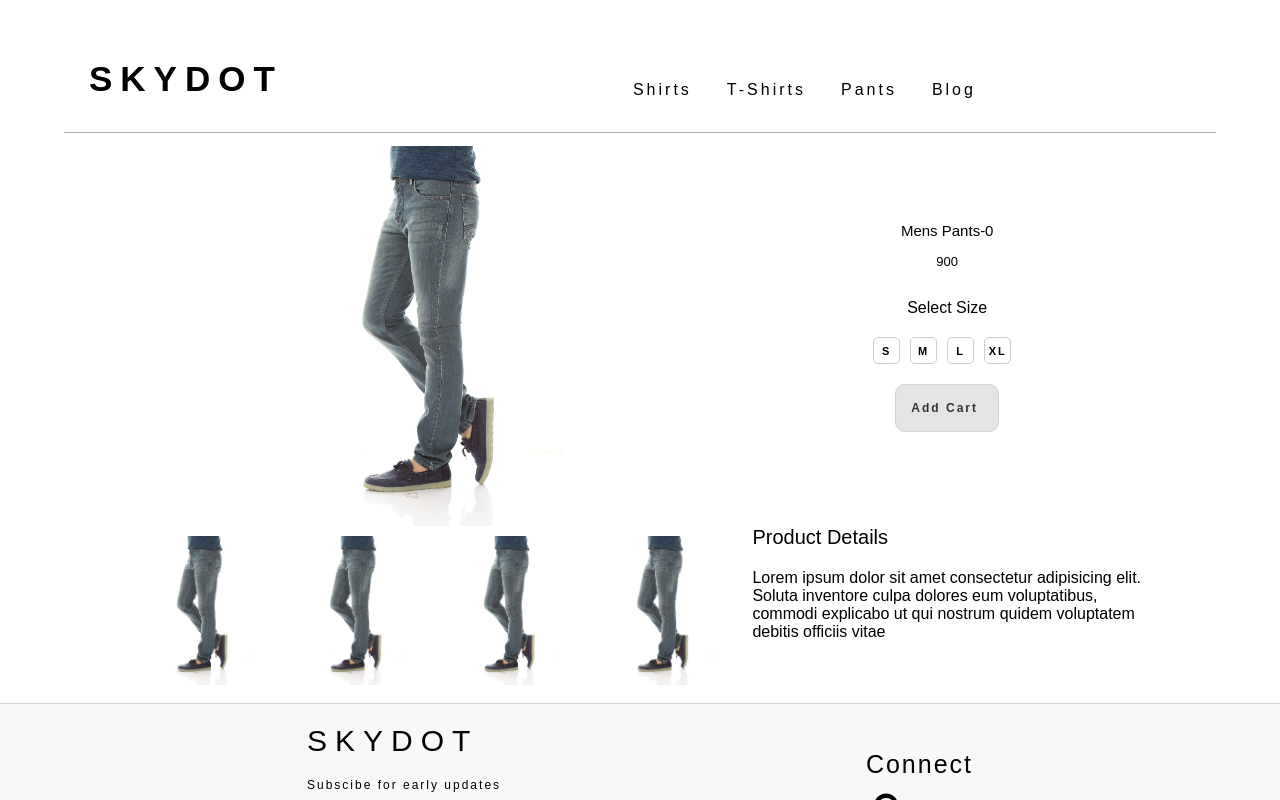
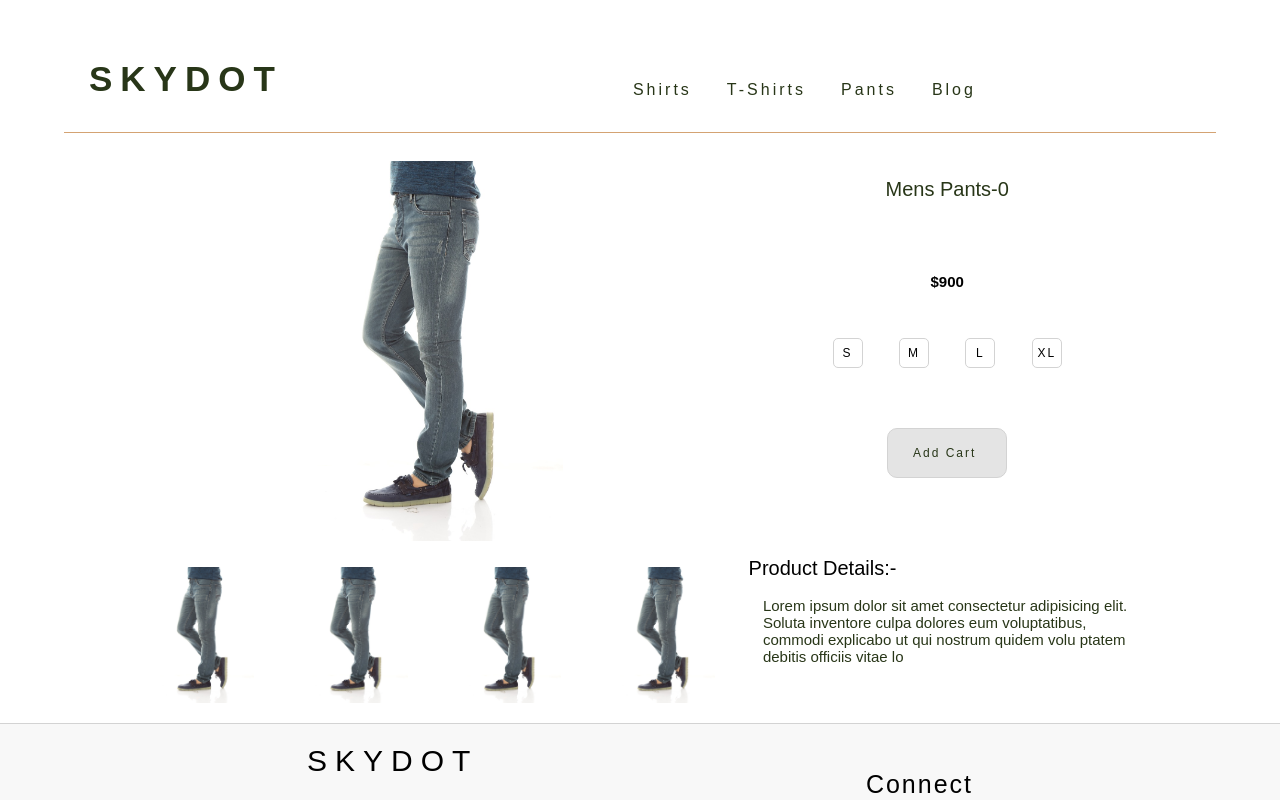
Before and after one commit to shiyasali23/Skydot-frontend, a React (Create React App) app in the folder front-end/: page /product/mp001 in a window 1280 px wide. Shown: the top 800 px of the page. Built offline with nearby package versions, Linux system fonts and the light colour scheme.

Commit message:
bug fixed in totoal calculation p1

```diff
--- a/front-end/src/Components/AddToCart/AddCart.css
+++ b/front-end/src/Components/AddToCart/AddCart.css
@@ -11,18 +11,20 @@
 }
 
 .size-button {
+  width: 27px;
+  height: 27px;
+  padding: 0px 5px;
   display: flex;
   justify-content: center;
-  padding: 0px 5px;
+  align-items: center;
   background-color: rgba(0, 0, 0, 0);
-  width: 27px;
-  height: 27px;
+  border: 1px solid rgb(204, 204, 204);
   border-radius: 5px;
-  border: 1px solid rgb(204, 204, 204);
   margin-right: 10px;
   cursor: pointer;
   font-size: 11px;
   transition: transform 0.3s ease-in-out;
+  font-weight: 400;
 }
 
 .size-button:hover {
@@ -31,12 +33,11 @@
   transform: scale(1.1);
 }
 
-.hidden-checkbox {
-  display: none;
-}
+
 
 .fa-bag-shopping {
   font-size: 20px;
+  color: #283618;
 }
 
 .fa-bag-shopping:hover {
--- a/front-end/src/Components/Cart/Cart.jsx
+++ b/front-end/src/Components/Cart/Cart.jsx
@@ -11,9 +11,8 @@ const Cart = () => {
   const [selectedShipping, setSelectedShipping] = useState("standard");
 
   const subtotalsArray = cartArray.map((items) => {
-    const { stocks } = items;
-    const totalUserNeeds = Object.values(stocks).reduce(
-      (total, sizeInfo) => total + sizeInfo.userNeeds,
+    const totalUserNeeds = Object.values(items.stocks).reduce(
+      (total, size) => total + size.userNeeds,
       0
     );
     return items.price * totalUserNeeds;
--- a/front-end/src/Components/Gender/Gender.css
+++ b/front-end/src/Components/Gender/Gender.css
@@ -19,11 +19,13 @@
   font-size: 20px;
   font-weight: 100;
   transition: transform 0.3s ease-in-out;
+  color: #283618;
 }
 
 .slash h1 {
   font-weight: 100;
   font-size: 25px;
+  color: #283618;
 }
 .women {
   cursor: pointer;
@@ -32,6 +34,7 @@
   font-size: 20px;
   font-weight: 100;
   transition: transform 0.3s ease-in-out;
+  color: #283618;
 }
 
 .men h1:hover {
--- a/front-end/src/Components/Header/Header.css
+++ b/front-end/src/Components/Header/Header.css
@@ -3,12 +3,12 @@
   height: 132px;
   margin: 0px 5%;
   display: flex;
-  align-items:flex-end;
+  align-items: flex-end;
   justify-content: space-between;
-  border-bottom: 0.5px solid rgba(0, 0, 0, 0.323);
+  border-bottom: 0.5px solid #d4a373;
 }
 
-.nav-container div{
+.nav-container div {
   margin: 33px 0px;
 }
 
@@ -16,7 +16,7 @@
   letter-spacing: 8px;
   font-size: 35px;
   font-weight: 800;
-  color: black;
+  color: #283618;
   margin-left: 25px;
 }
 
@@ -29,7 +29,7 @@
   list-style: none;
   font-size: 16px;
   letter-spacing: 3px;
-  color: black;
+  color: #283618;
   margin-right: 35px;
 }
 
@@ -48,6 +48,7 @@
   font-size: 21px;
   transition: transform 0.3s ease-in-out;
   cursor: pointer;
+  color: #283618;
 }
 
 .cart-icon:hover {
@@ -59,7 +60,6 @@
   color: black;
   font-weight: 300;
   margin-bottom: 5px;
-
 }
 
 @media screen and (max-width: 768px) {
@@ -69,7 +69,7 @@
     justify-content: space-between;
   }
 
-  .nav-container div{
+  .nav-container div {
     margin: 20px 0px;
   }
 
@@ -78,10 +78,10 @@
     font-weight: 400;
   }
 
-  .nav-cart-icon{
+  .nav-cart-icon {
     align-items: flex-end;
   }
-  .nav-list ul{
+  .nav-list ul {
     margin-left: 50px;
   }
 
@@ -100,6 +100,4 @@
   .cart-icon {
     font-size: 14px;
   }
-
-
 }
--- a/front-end/src/Components/ProductCard/ProductCard.css
+++ b/front-end/src/Components/ProductCard/ProductCard.css
@@ -7,6 +7,7 @@
   justify-content: space-evenly;
   box-shadow: rgba(0, 0, 0, 0.1) 0 0 1px, rgba(0, 0, 0, 0.08) 0 0 1px,
     rgba(0, 0, 0, 0.06) 0 0 1px;
+    border: 0.5px solid #d4a3732b;;
   margin-bottom: 20px;
   cursor: pointer;
   transition: transform 0.3s ease-in-out;
@@ -28,18 +29,19 @@
 .product-img img {
   width: 100%;
   height: 100%;
-  box-shadow: rgba(0, 0, 0, 0.1) 0 0 2px, rgba(0, 0, 0, 0.08) 0 0 4px,
-    rgba(0, 0, 0, 0.06) 0 0 6px;
+
 }
 
 .product-name {
   margin: 5px 18px;
   font-size: 15px;
+  color: #283618;
 }
 
 .product-price {
   margin: 10px 18px;
   font-size: 13px;
+  color: #283618;
 }
 
 @media screen and (max-width: 768px) {
--- a/front-end/src/Components/ProductPage/ProductPage.css
+++ b/front-end/src/Components/ProductPage/ProductPage.css
@@ -1,7 +1,8 @@
+
 .display-container {
   width: 80%;
   margin: 10px 10%;
-  height: 550px;
+  height: 570px;
   display: flex;
   justify-content: space-between;
 }
@@ -19,48 +20,107 @@
 
 .display-right-top {
   width: 100%;
-  height: 60%;
+  height: 65%;
   display: flex;
   flex-direction: column;
-  justify-content: center;
   align-items: center;
+  justify-content: space-evenly;
 }
 
-.sizes {
-  height: 80px;
+.product-page-name{
+  width: 80%;
+  height: 60px;
+  margin: 0;
+  text-align: center;
+}
+.product-page-name p{
+  color: #283618;
+  font-size: 20px;
+  font-weight: 400;
+}
+
+.product-page-price{
+  text-align: center;
+  width: 80%;
+  height: 30px;
+  margin: 0;
+}
+.product-page-price p{
+  font-size: 15px;
+  font-weight: 800;
+
+}
+
+.select-sizes-section{
+  height: 140px;
+  width: 80%;
   display: flex;
   flex-direction: column;
   align-items: center;
   justify-content: space-between;
-  margin: 20px 0px;
 }
 
-.sizes-icons {
+.sizes-buttons-container {
+  width: 70%;
   display: flex;
   align-items: center;
   justify-content: space-between;
-  margin: 20px 0px;
+}
+
+.sizes-buttons-container button{
+  width: 30px;
+  height: 30px;
+  border-radius: 5px;
+  display: flex;
+  justify-content: center;
+  font-size: 12px;
+  font-weight: 200;
+  padding: 0;
+  color: #283618;
+  transition: transform 0.3s ease-in-out;
+}
+.sizes-buttons-container button:hover {
+  box-shadow: rgba(0, 0, 0, 0.1) 0 0 2px, rgba(0, 0, 0, 0.08) 0 0 4px,
+    rgba(0, 0, 0, 0.06) 0 0 6px;
+  transform: scale(1.1);
+
+}
+
+.add-cart-button{
+  font-size: 12px;
+  font-weight: 400;
+  display: flex;
+  justify-content: center;
+  width: 120px;
+  height: 50px;
+  color: #283618;
 }
 
 .display-right-bottom {
   display: flex;
   flex-direction: column;
+  align-items: center;
   justify-content: center;
   width: 100%;
-  height: 40%;
-    overflow: scroll;
+  height: 35%;
+  overflow: auto;
 }
 
 .display-right-bottom h1 {
-  padding: 10px;
   font-size: 20px;
-  font-weight: 400;
+  font-weight: 200;
+  width: 97%;
+  height: 20px;
+  margin-bottom: 15px;
 
 }
 .display-right-bottom p {
-  padding: 10px;
+  width: 90%;
+  margin: 5px;
+  font-size: 15px;
   font-weight: 200;
   text-align: left;
+  color: #283618;
 }
 
 /* -------------Display-left------------------ */
@@ -74,7 +134,7 @@
 
 .display-left-top {
   width: 100%;
-  height: 70%;
+  height: 73%;
   display: flex;
   align-items: center;
   justify-content: center;
@@ -93,7 +153,6 @@
 
 .display-left-bottom {
   width: 100%;
-  height: 30%;
   display: flex;
   align-items: center;
   justify-content: space-around;
@@ -113,14 +172,19 @@
   .display-container {
     width: 90%;
     margin: 10px 5%;
-    height: 500px;
+    height: 520px;
   }
 
-  .display-right-bottom h1 {
-    font-size: 17px;
+  .product-page-price p {
+    font-size: 15px;
   }
+
+  .product-page-name p{
+    font-size: 20px;
+  }
+
   .display-right-bottom p {
-    font-size: 12px;
+    font-size: 10px;
   }
 
   .main-img {
@@ -136,4 +200,13 @@
     width: 50px;
     height: 75px;
   }
+
+  .sizes-buttons-container {
+    width: 100%;
+  }
+  .add-cart-button{
+    width: 100px;
+    height: 50px;
+    font-size: 10px;
+  }
 }
--- a/front-end/src/Components/ProductPage/ProductPage.jsx
+++ b/front-end/src/Components/ProductPage/ProductPage.jsx
@@ -1,4 +1,4 @@
-import React, { useState,useContext } from "react";
+import React, { useState, useContext } from "react";
 import { useParams } from "react-router-dom";
 import Header from "../Header/Header";
 import "./ProductPage.css";
@@ -18,7 +18,6 @@ const ProductPage = () => {
   const { cartArray, setCartArray } = useContext(cartContext);
 
   const [selectedSizes, setSelectedSizes] = useState([]);
-
 
   const [imgArray] = useState([
     selectedProduct.image,
@@ -98,15 +97,14 @@ const ProductPage = () => {
         {/* ------------------Right--------------- */}
         <div className="display-right">
           <div className="display-right-top">
-            <div className="product-name">
+            <div className="product-page-name">
               <p>{selectedProduct?.name}</p>
             </div>
-            <div className="product-price">
-              <p>{selectedProduct?.price}</p>
+            <div className="product-page-price">
+              <p>${selectedProduct?.price}</p>
             </div>
-            <div className="sizes">
-              <p>Select Size</p>
-              <div className="sizes-icons">
+            <div className="select-sizes-section">
+              <div className="sizes-buttons-container">
                 {sizesArray.map((size) => (
                   <button
                     key={size}
@@ -116,23 +114,26 @@ const ProductPage = () => {
                         : "transparent",
                       color: selectedSizes.includes(size) ? "white" : "black",
                     }}
-                  className="size-button"
                     onClick={() => handleSizeClick(size)}
                   >
                     {size}
                   </button>
                 ))}
               </div>
-              <button onClick={AddToCart}>Add Cart</button>
+              <div className="add-cart-button-container">
+                <button className="add-cart-button" onClick={AddToCart}>
+                  Add Cart
+                </button>
+              </div>
             </div>
           </div>
 
           <div className="display-right-bottom">
-            <h1>Product Details</h1>
+            <h1>Product Details:-</h1>
             <p>
               Lorem ipsum dolor sit amet consectetur adipisicing elit. Soluta
               inventore culpa dolores eum voluptatibus, commodi explicabo ut qui
-              nostrum quidem voluptatem debitis officiis vitae
+              nostrum quidem volu  ptatem debitis officiis vitae lo
             </p>
           </div>
         </div>
--- a/front-end/src/index.css
+++ b/front-end/src/index.css
@@ -1,6 +1,7 @@
 * {
   margin: 0;
   padding: 0;
+
 }
 
 body {
```
Also changed, not shown: front-end/src/Components/BasketContainer/BasketContaier.css (+20 -12 lines), front-end/src/Components/BasketContainer/BasketContaier.jsx (+8 -9 lines), front-end/src/Components/Cart/Cart.css (+6 -8 lines). Lines whose indentation alone changed are shown as unchanged.
